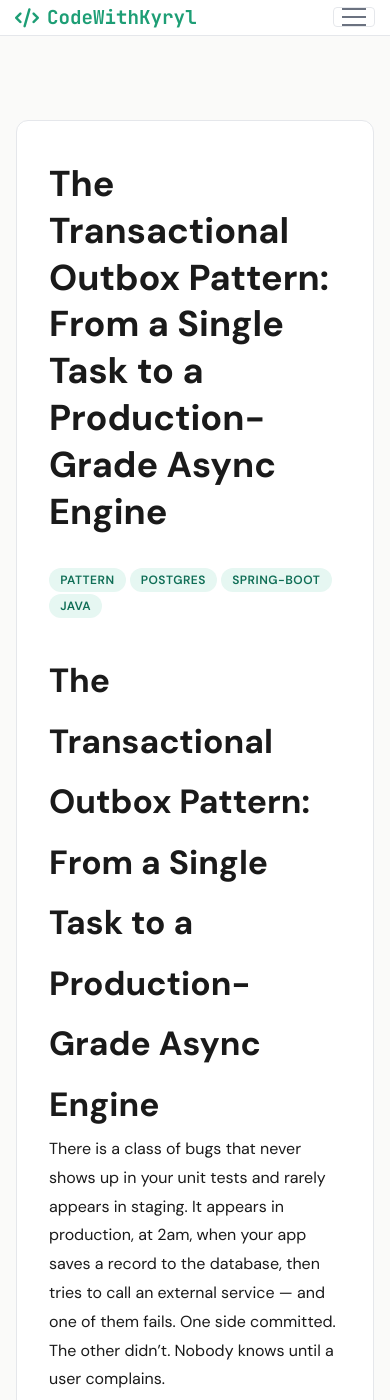
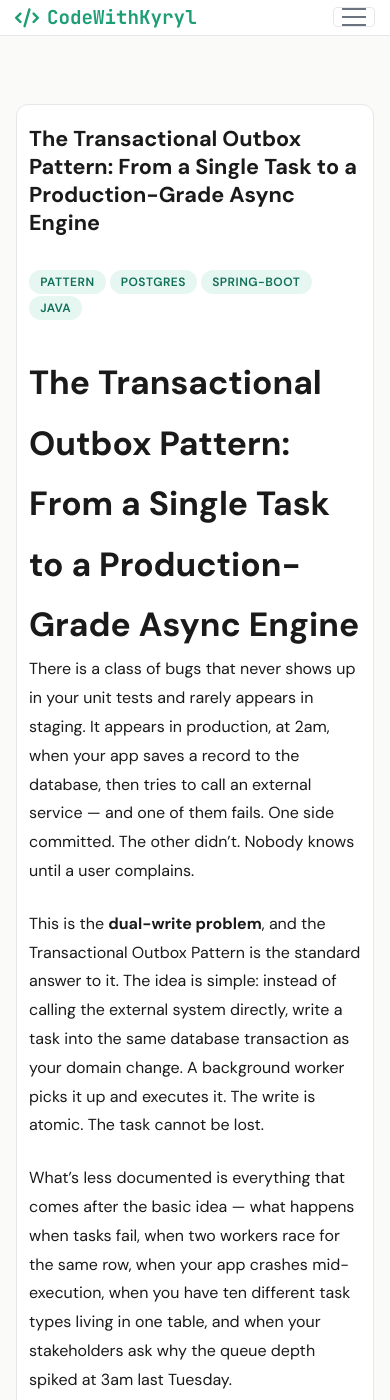
Before and after one commit to javaAndScriptDeveloper/codeWithKyryl, a Jekyll site: the page built from _articles/outboxes.md, in a window 390 px wide and 1400 px high. Built offline with Jekyll 4.4.1, drawn with Linux system fonts in a browser that asks for light colours; some of the changed text lies outside the part shown.

Commit message:
Fix mobile view

```diff
--- a/assets/css/post.css
+++ b/assets/css/post.css
@@ -87,6 +87,33 @@ code:not(pre code) {
     background: transparent;
 }
 
+.post-content table {
+    width: 100%;
+    border-collapse: collapse;
+    display: block;
+    overflow-x: auto;
+    -webkit-overflow-scrolling: touch;
+    margin: 1.75rem 0;
+    font-size: 0.9rem;
+}
+
+.post-content table th,
+.post-content table td {
+    border: 1px solid var(--color-border);
+    padding: 0.55rem 0.85rem;
+    text-align: left;
+}
+
+.post-content table th {
+    background: var(--color-bg-page);
+    font-weight: 600;
+    color: var(--color-primary-dark);
+}
+
+.post-content table tr:nth-child(even) td {
+    background: var(--color-bg-page);
+}
+
 .post-tag {
     background: #e6f7f2;
     color: var(--color-primary-dark);
@@ -101,3 +128,37 @@ code:not(pre code) {
 footer {
     border-top: 1px solid var(--color-border);
 }
+
+@media (max-width: 768px) {
+    .post-wrapper {
+        padding: 1.5rem 1rem;
+    }
+
+    .post-title {
+        font-size: 1.6rem;
+    }
+
+    .post-content pre {
+        padding: 1rem;
+        font-size: 13px;
+    }
+}
+
+@media (max-width: 480px) {
+    main {
+        margin-top: 5.5rem;
+    }
+
+    .post-wrapper {
+        padding: 1.25rem 0.75rem;
+    }
+
+    .post-title {
+        font-size: 1.35rem;
+    }
+
+    .post-content pre {
+        padding: 0.75rem;
+        font-size: 12px;
+    }
+}
```
Also changed, not shown: README.md.
